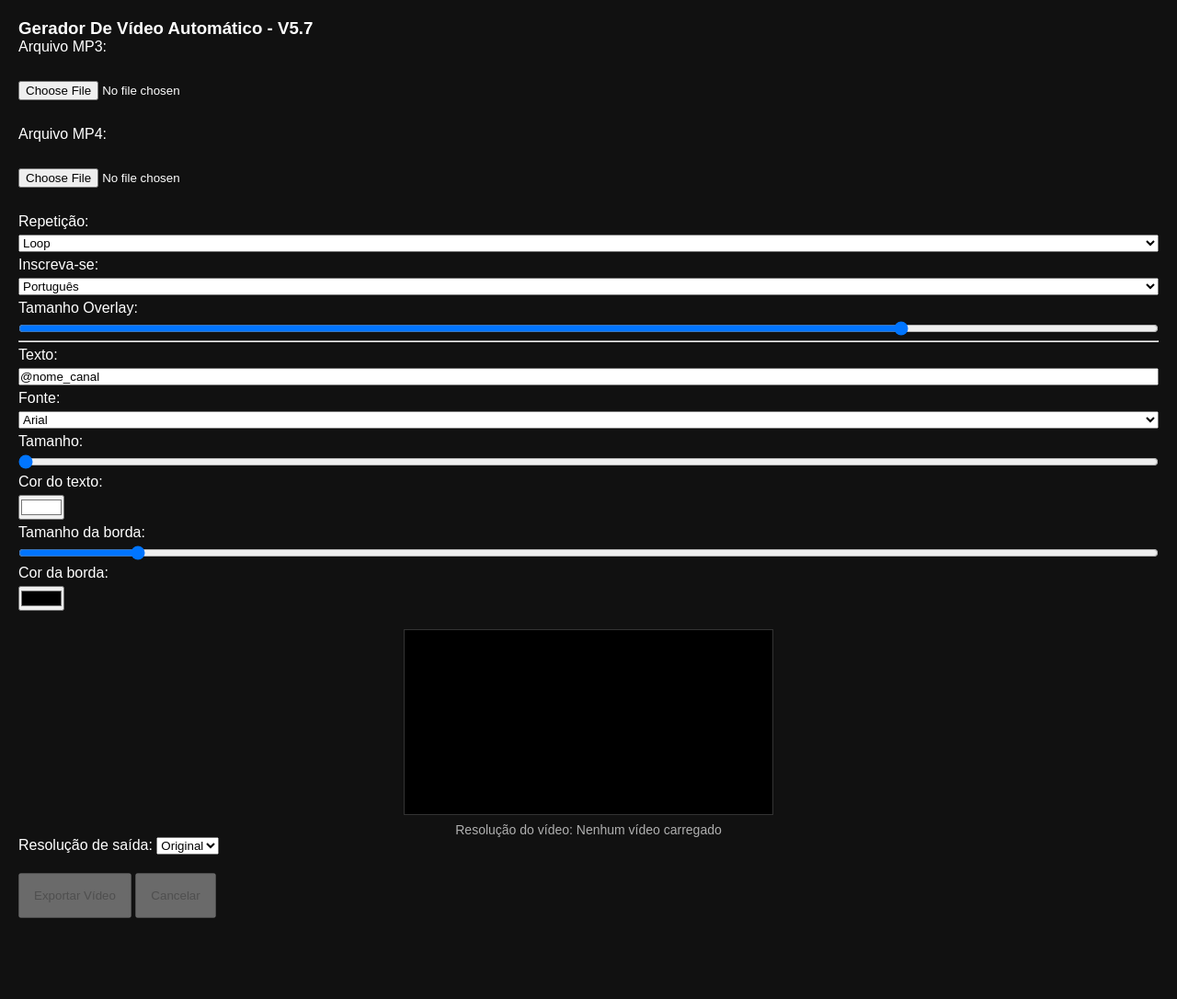
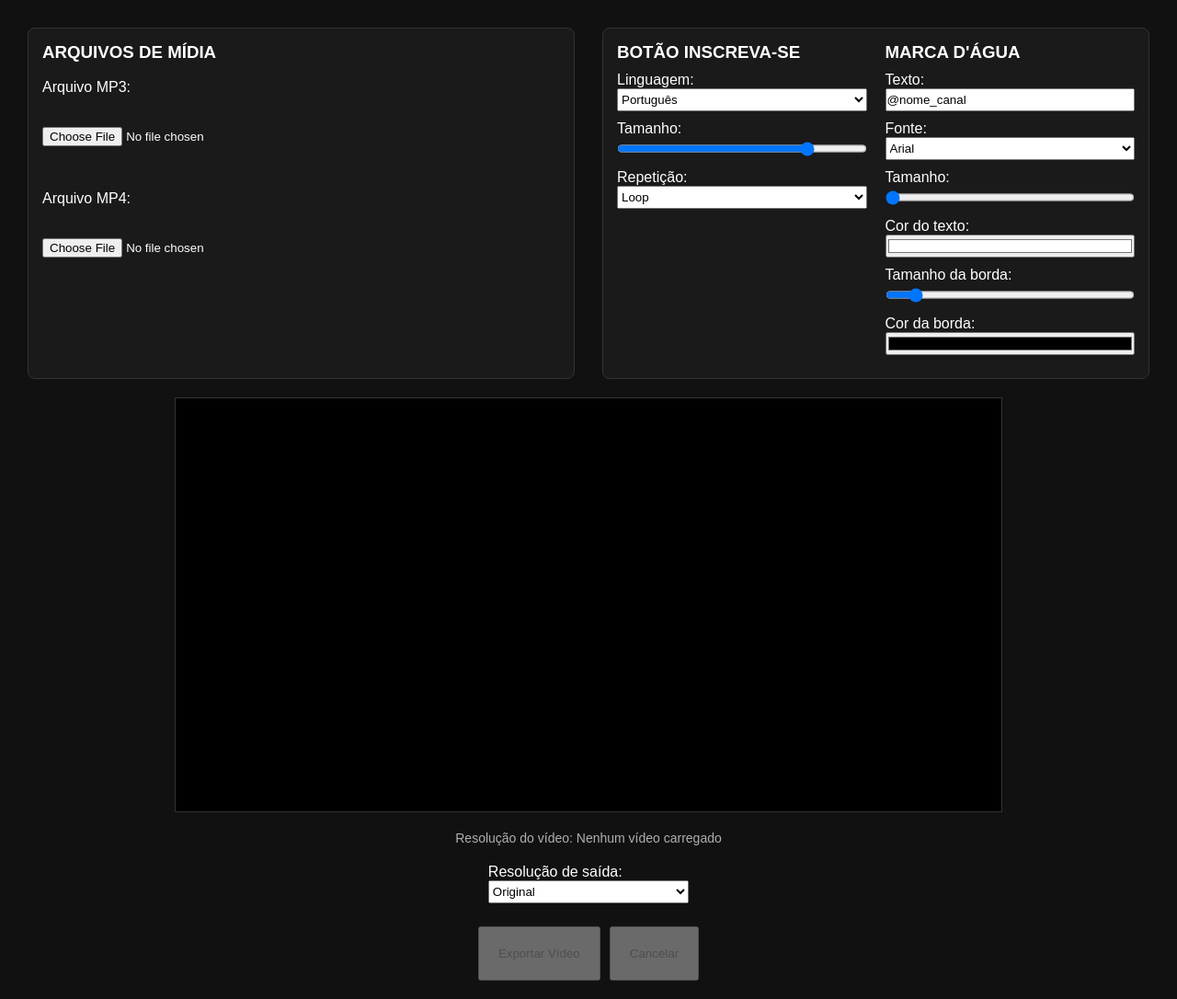
Before and after one commit to leosviana/Gerador-Video-Automatico, a website built with Vite: page index.html in a window 1280 px wide. Shown: the whole page at 92% size. Before the commit the page ends 1018 px from the top, so only its background shows below. Built offline with nearby package versions, Linux system fonts and the light colour scheme; what @ffmpeg/ffmpeg would draw is missing.

Commit message:
220626-2310

```diff
--- a/index.html
+++ b/index.html
@@ -8,31 +8,40 @@
   </head>
   <body>
     <div class="container">
-        <h3>Gerador De Vídeo Automático - V5.7</h3>
-        <div class="upload-area">
+        <div class="top-grid">
+            <!-- PRIMEIRA COLUNA -->
+            <div class="column-1">
+                <h3>ARQUIVOS DE MÍDIA</h3>
                 <label>Arquivo MP3:</label><br>
                 <input type="file" id="audioInput" accept=".mp3"><br>
                 <label>Arquivo MP4:</label><br>
                 <input type="file" id="videoInput" accept=".mp4"><br>
-            <label>Repetição:</label>
-            <select id="loopMode">
-                <option value="loop" selected>Loop</option>
-                <option value="reverse">Reverso</option>
-            </select>
-            <label>Inscreva-se:</label>
+            </div>
+            <!-- SEGUNDA COLUNA -->
+            <div class="column-2">
+                <div class="column-2-1">
+                    <h3>BOTÃO INSCREVA-SE</h3>
+                    <label>Linguagem:</label>
                     <select id="overlayLanguage">
                         <option value="pt" selected>Português</option>
                         <option value="es">Espanhol</option>
                         <option value="en">Inglês</option>
                     </select>
-            <label>Tamanho Overlay: </label>
+                    <label>Tamanho: </label>
                     <input type="range" id="overlayScale" min="0.10" max="1" step="0.05" value="0.80">
                     <!-- range: Cria um controle deslizante (slider) para arrastar a bolinha para esquerda ou direita -->
                     <!-- min = 0.10 é o menor valor permitido, nesse caso 0.10 = 10% do tamanho original / 1.0 = tamanho original / 2.0 = dobro do tamanho -->
                     <!-- max = 4 é o maior valor permitido (4 vezes o tamanho original) -->
                     <!-- step = 0.1 define de quanto em quanto o valor pode variar (0.1 significa: 0.5, 0.6, 0.7...) -->
                     <!-- value = 0.25 é o valor inicial quando abre a página -->
-            <hr>
+                    <label>Repetição:</label>
+                    <select id="loopMode">
+                        <option value="loop" selected>Loop</option>
+                        <option value="reverse">Reverso</option>
+                    </select>
+                </div>
+                <div class="column-2-2">
+                    <h3>MARCA D'ÁGUA</h3>
                     <label>Texto:</label>
                     <input type="text" id="customText" value="@nome_canal">
                     <label>Fonte:</label>
@@ -52,6 +61,9 @@
                     <label>Cor da borda:</label>
                     <input type="color" id="strokeColor" value="#000000">
                 </div>
+            </div>
+        </div>
+        <!-- TERCEIRA COLUNA -->
         <div class="preview-wrapper">
             <div class="preview-container">
                 <canvas id="previewCanvas"></canvas>
@@ -61,6 +73,7 @@
         <div class="video-info">
             <span id="videoResolution">Resolução do vídeo: Nenhum vídeo carregado</span>
         </div>
+        <div class="bottom-controls">
             <div>
                 <label>Resolução de saída:</label>
                 <select id="outputResolution">
@@ -71,7 +84,7 @@
                     <option value="3840:2160" disabled>4K</option>
                 </select>
             </div>
-        <div>
+            <div class="buttons">
                 <button id="btExportar">Exportar Vídeo</button>
                 <button id="btCancelar" disabled>Cancelar</button>
             </div>
@@ -80,9 +93,10 @@
                     <div id="progressFill"></div>
                     <span id="progressText">0%</span>
                 </div>
-
             </div>
         </div>
+    </div>
+
     <script type="module" src="/src/main.js"></script>
   </body>
 </html>
--- a/src/style.css
+++ b/src/style.css
@@ -21,39 +21,64 @@ h1{
     margin-bottom: 20px;
 }
 
-.upload-area{
-    display: flex;
-    flex-direction: column;
-    gap: 5px;
-    margin-bottom: 20px;
+/* GRID SUPERIOR */
+.top-grid{
+    display:grid;
+    grid-template-columns: 1fr 1fr;
+    gap: 10px;
+    margin-bottom: 10px;
+}
+
+/* GRID PRIMEIRA COLUNA E SEGUNDA COLUNA */
+.column-1, .column-2{
+    display:flex;
+    flex-direction:column;
+    gap:8px;
+    padding:15px;
+    background:#1a1a1a;
+    border:1px solid #333;
+    border-radius:8px;
+}
+
+/* PRIMEIRA COLUNA (AJUSTE ESPECIFICO) */
+.column-1{
+    margin: 10px;
+}
+
+/* SEGUNDA COLUNA (AJUSTE ESPECIFICO) */
+.column-2{
+    display:grid;
+    grid-template-columns: 1fr 1fr;
+    gap: 20px;
+    margin: 10px;
 }
 
 .preview-wrapper{
     display: flex;
     justify-content: center;
-    width: 100%;
+    margin-bottom: 20px;
 }
 
-.preview-container{ /*ALTERAR SOMENTE AQUI PARA TAMANHO DO PREVIEW DE VIDEO */
-    display: inline-block; /* Ocupa somente o tamanho do canvas */
-    /*flex-direction: column;*/
-    position: relative;
-    margin: auto;
-    line-height: 0;
-    /*align-items: center;*/
+.preview-container{
+    width:100%;
+    max-width: 900px;
     border: 1px solid #333;
-    /*width: fit-content; */
-    /*max-width: 300px;*/
-    /*aspect-ratio: 16 / 9;*/
     background: #000;
-    /*overflow: hidden;*/
+}
+
+.bottom-controls{
+    margin-top: 20px;
+    display: flex;
+    flex-direction: column;
+    align-items: center;
+    gap: 15px;
 }
 
 #previewCanvas{
-    width: 400px; /* Tamanho visual apenas */
-    /*max-width: 400px;*/
-    height: auto; /* Mantem proporção*/
-    display: block;
+    width:100%;
+    max-width:900px;
+    height:auto;
+    display:block;
 }
 
 #overlayVideo{
@@ -73,10 +98,28 @@ h1{
     text-align: center;
 }
 
-button{
-    margin-top: 20px;
-    padding: 15px;
-    cursor: pointer;
+h3{
+    margin-bottom:10px;
+}
+
+.buttons{
+    display: flex;
+    gap: 10px;
+    flex-wrap: wrap;
+}
+
+.buttons button{
+    padding: 20px;
+}
+
+input, select{
+    width: 100%;
+    margin-bottom: 10px;
+    height: 25px;
+}
+
+.video-info{
+    margin-bottom: 10px;
 }
 
 .progress-container{ /* Barra de progresso*/
@@ -98,9 +141,6 @@ button{
     width: 0%;
     height: 100%;
     background: #1ee84d;
-    /*display: flex;
-    align-items: center;
-    justify-content: center;*/
     transition: width .2s;
 }
 
@@ -120,3 +160,20 @@ button{
     pointer-events: none;
     z-index: 10;
 }
+
+/* Dimensionar em tamanho de computador, tablet e celular */
+@media(max-width: 768px){
+    .top-grid{
+        grid-template-columns: 1fr;
+    }
+    .buttons{
+        flex-direction:column;
+        width:100%;
+    }
+    .buttons button{
+        width:100%;
+    }
+    #previewCanvas{
+        max-width: 100%;
+    }
+}
```
Lines whose indentation alone changed are shown as unchanged.
